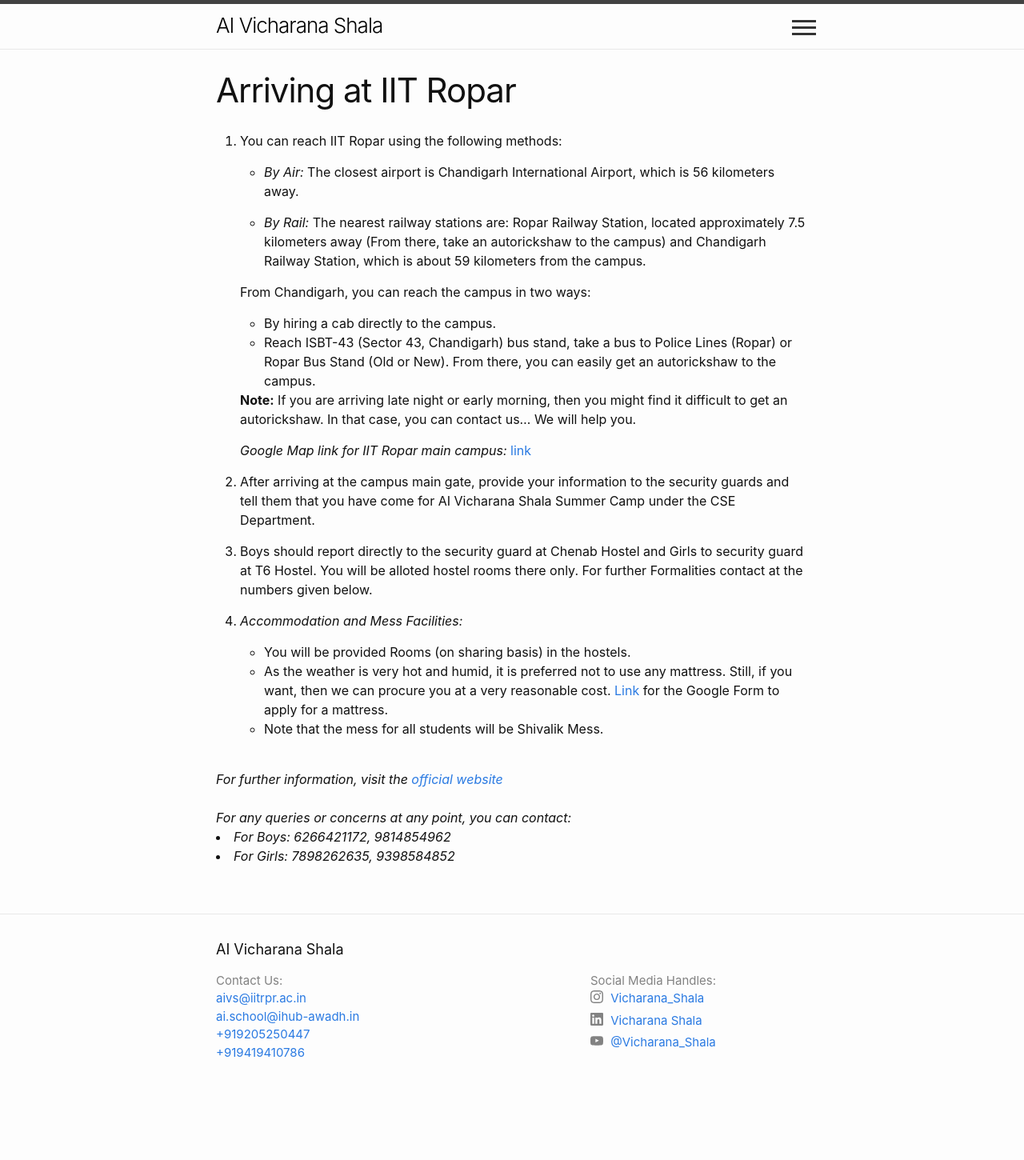
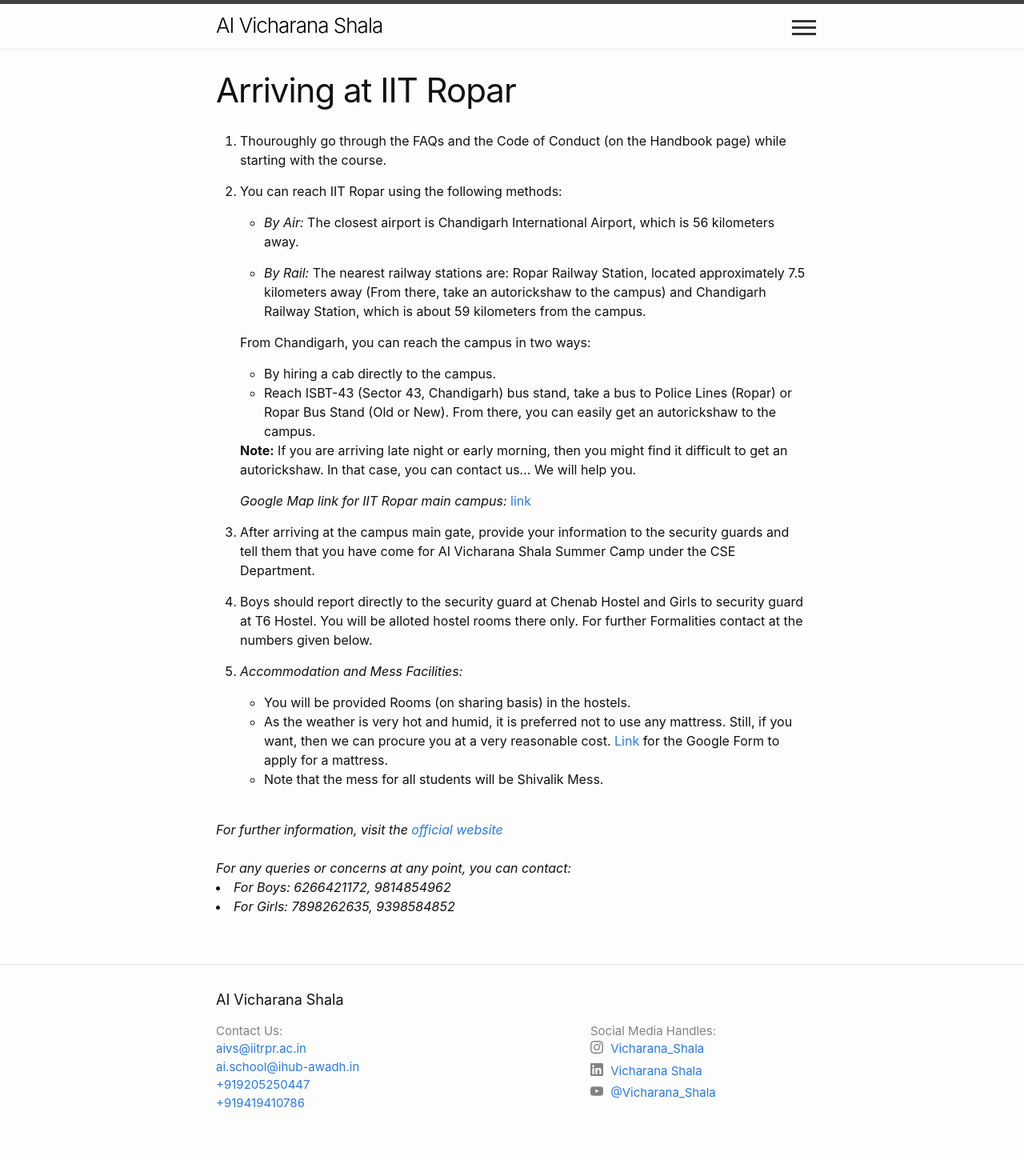
Before and after one commit to sudarshansudarshan/aicamp, a Jekyll site: the page built from Logistics.md, in a window 1280 px wide. Shown: the whole page at 80% size. Built offline with Jekyll 4.4.1, drawn with Linux system fonts in a browser that asks for light colours; before the commit the page ends 1387 px from its top, so only the background shows below that.

Commit message:
Update Logistics.md

```diff
--- a/Logistics.md
+++ b/Logistics.md
@@ -2,7 +2,7 @@
 layout: page
 title: Arriving at IIT Ropar
 ---
-
+1. Thouroughly go through the FAQs and the Code of Conduct (on the Handbook page) while starting with the course.
 
 2. You can reach IIT Ropar using the following methods:
 
```
